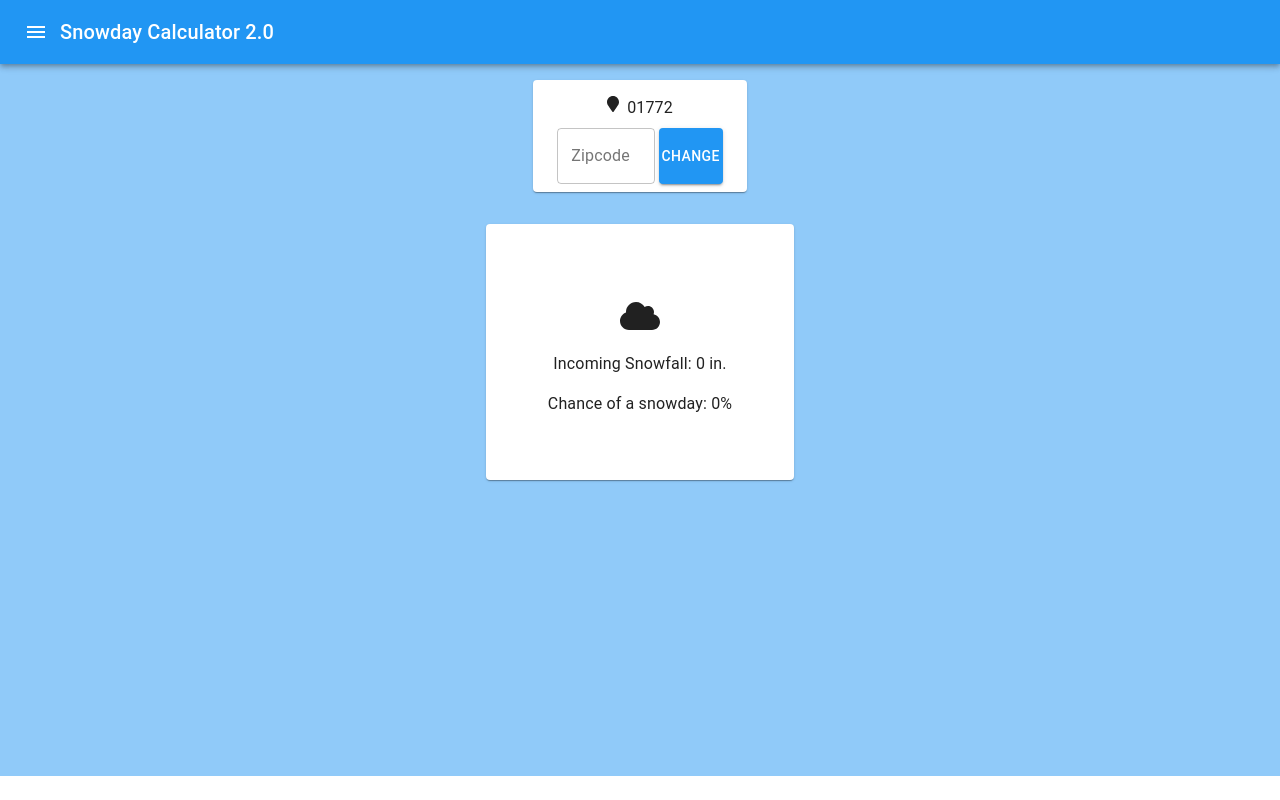
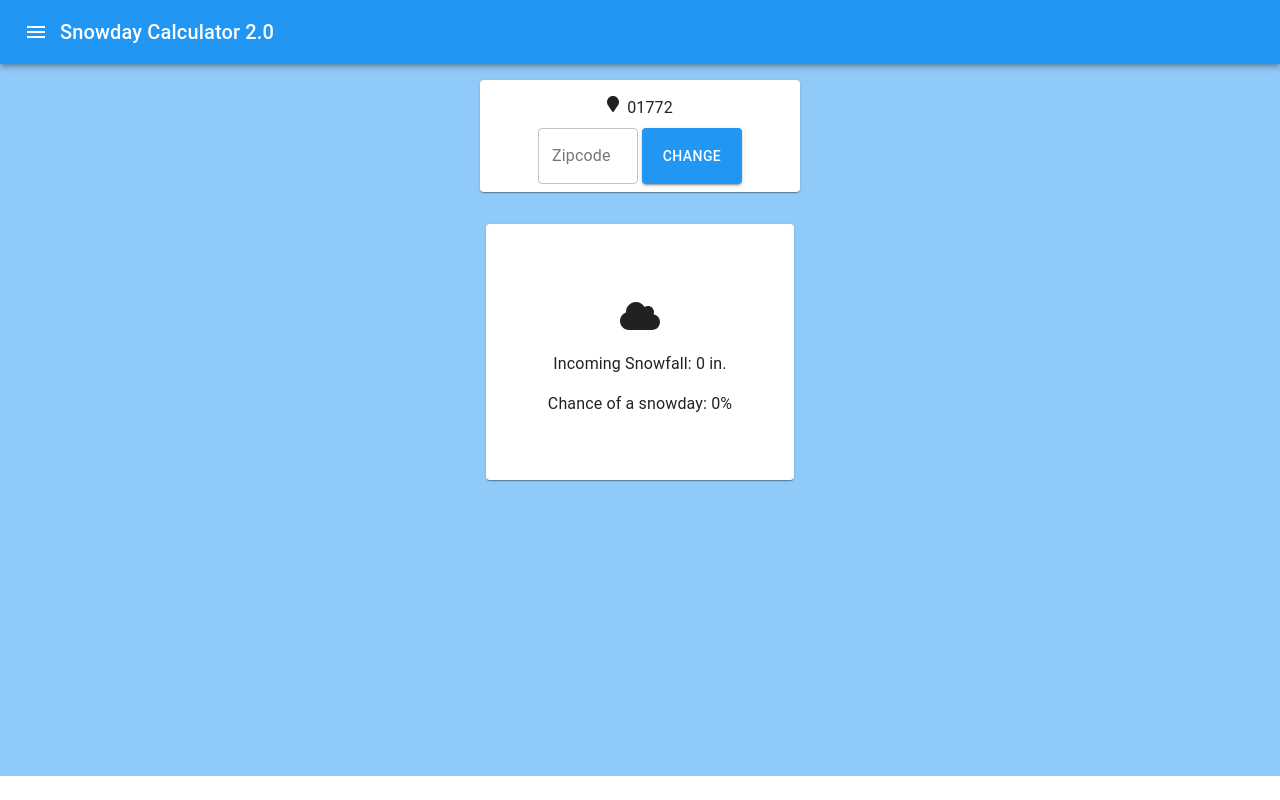
Before and after one commit to briankeefe/Snowday, a React (Create React App) app: page / in a window 1280 px wide. Built offline with nearby package versions, Linux system fonts and the light colour scheme; no server answers.

Commit message:
scaling on card

```diff
--- a/src/App.js
+++ b/src/App.js
@@ -69,7 +69,7 @@ function App() {
 			<Box className="next-box">
 				<Box mb={2}>
 					<Grid container justify="center">
-						<Grid item lg={2} sm={3} xs={8}>
+						<Grid item lg={3} md={4} sm={5} xs={10}>
 							<Paper>
 								<Box
 									mt={2}
@@ -90,6 +90,7 @@ function App() {
 									justifyContent="center"
 								>
 									<TextField
+										className="text-input"
 										label="Zipcode"
 										variant="outlined"
 										onChange={updateText}
--- a/src/style.scss
+++ b/src/style.scss
@@ -2,6 +2,10 @@
 	min-height: 97vh;
 	.change-button {
 		margin-left: 4px;
+		width: 100px;
+	}
+	.text-input {
+		max-width: 100px;
 	}
 }
 
```
